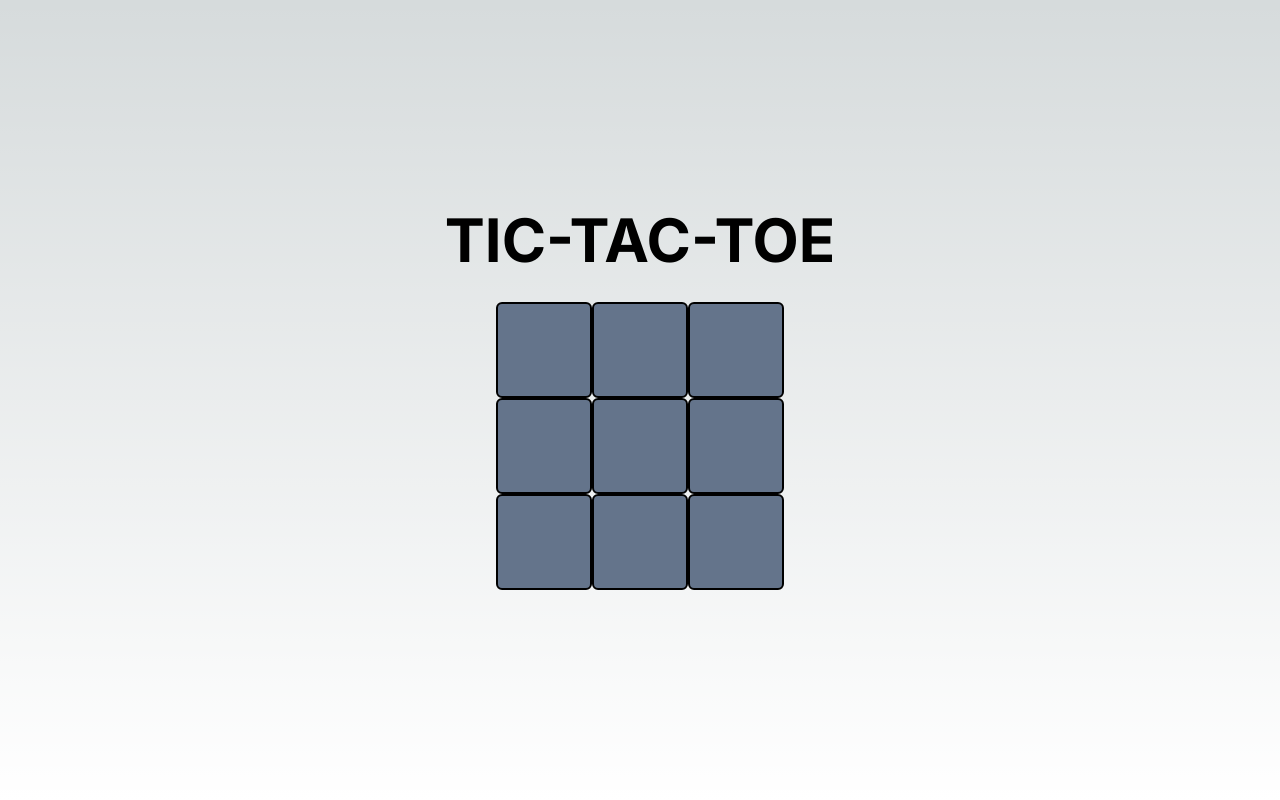
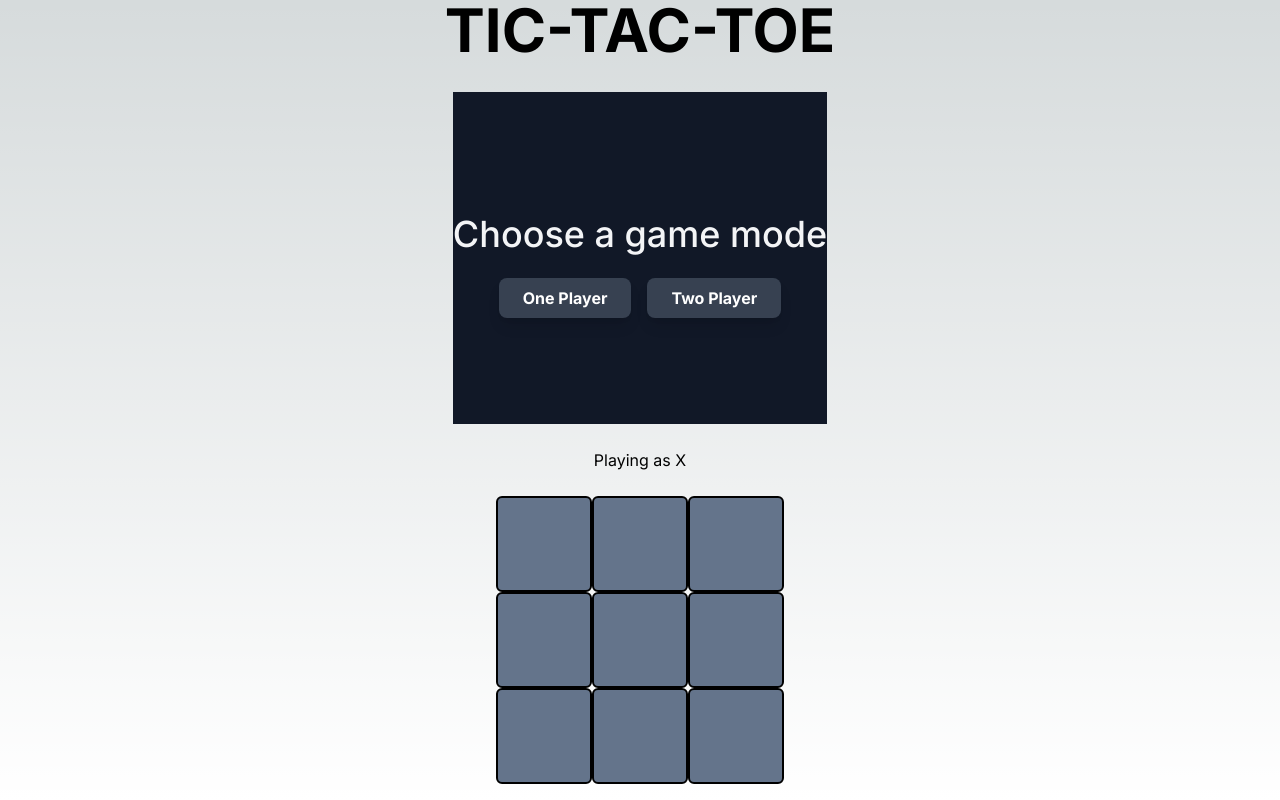
Before and after one commit to M-Sanjay12o52o/tic-tac-toe-nextjs, a Next.js app: page /game in a window 1280 px wide. Built offline with nearby package versions, Linux system fonts and the light colour scheme.

Commit message:
tie condition check

```diff
--- a/src/app/game/page.tsx
+++ b/src/app/game/page.tsx
@@ -18,7 +18,7 @@ const page: FC<pageProps> = ({ }) => {
     }, [gameMode])
 
     return <div>
-        <TicTacToe />
+        <TicTacToe gameMode={gameMode} />
     </div>
 }
 
--- a/src/components/TicTacToe.tsx
+++ b/src/components/TicTacToe.tsx
@@ -1,15 +1,15 @@
-"use client"
+"use client";
 
-import React, { useState } from "react";
+import { useGameMode } from "@/context/GameModeContext";
+import React, { useState, useEffect } from "react";
 
-function TicTacToe() {
+function TicTacToe({ gameMode }: { gameMode: string | null }) {
     const [board, setBoard] = useState(Array(9).fill(null));
     const [isXNext, setIsXNext] = useState(true);
+    const { setGameMode } = useGameMode();
 
     const handleClick = (index: number) => {
-        if (board[index]) return;
-
-        console.log("board[index]", board[index]);
+        if (board[index] || calculateWinner(board) || !gameMode) return;
 
         const newBoard = board.slice();
         newBoard[index] = isXNext ? "X" : "O";
@@ -17,14 +17,37 @@ function TicTacToe() {
         setIsXNext(!isXNext);
     };
 
+    const handleGameModeSelection = (mode: string) => {
+        setGameMode(mode);
+    }
+
+    const computerMove = () => {
+        if (gameMode !== "One Player") return;
+
+        const emptySquares = board
+            .map((square, index) => (square === null ? index : null))
+            .filter((index) => index !== null);
+
+        if (emptySquares.length === 0 || calculateWinner(board)) return;
+
+        const randomIndex = Math.floor(Math.random() * emptySquares.length);
+        const newBoard = board.slice();
+        newBoard[emptySquares[randomIndex] as number] = "O";
+        setBoard(newBoard);
+        setIsXNext(true);
+    };
+
+    useEffect(() => {
+        if (!isXNext && gameMode === "One Player") {
+            setTimeout(computerMove, 500);
+        }
+    }, [isXNext]);
+
     const renderSquare = (index: number) => {
-        console.log("renderSquare", board[index]);
-
         return (
             <div
                 key={index}
-                className="rounded-md w-24 h-24 flex items-center
-         justify-center border-2 border-black text-4xl bg-slate-500"
+                className="rounded-md w-24 h-24 flex items-center justify-center border-2 border-black text-4xl bg-slate-500"
                 onClick={() => handleClick(index)}
             >
                 {board[index]}
@@ -32,12 +55,77 @@ function TicTacToe() {
         );
     };
 
+    const calculateWinner = (board: Array<string | null>) => {
+        const lines = [
+            [0, 1, 2],
+            [3, 4, 5],
+            [6, 7, 8],
+            [0, 3, 6],
+            [1, 4, 7],
+            [2, 5, 8],
+            [0, 4, 8],
+            [2, 4, 6],
+        ];
+
+        for (let i = 0; i < lines.length; i++) {
+            const [a, b, c] = lines[i];
+            if (board[a] && board[a] === board[b] && board[a] === board[c]) {
+                return board[a];
+            }
+        }
+        return null;
+    };
+
+    const isBoardFull = (board: Array<string | null>) => {
+        return board.every(square => square !== null);
+    }
+
+    const winner = calculateWinner(board);
+    const isTie = !winner && isBoardFull(board);
+
     return (
         <div className="flex flex-col items-center justify-center h-screen">
             <h1 className="text-6xl font-bold mb-8">TIC-TAC-TOE</h1>
+            {!gameMode ? (
+                <div className="flex flex-col items-center justify-center h-screen bg-gray-900">
+                    <h3 className="text-4xl font-medium mt-4 mb-6 text-gray-100">
+                        Choose a game mode
+                    </h3>
+                    <div className="flex space-x-4">
+                        <button
+                            onClick={handleGameModeSelection.bind(null, "One Player")}
+                            className="bg-gray-700 hover:bg-gray-600 text-white font-bold py-2 px-6 rounded-lg shadow-lg transform hover:scale-105 transition-transform"
+                        >
+                            One Player
+                        </button>
+                        <button
+                            onClick={handleGameModeSelection.bind(null, "Two Player")}
+                            className="bg-gray-700 hover:bg-gray-600 text-white font-bold py-2 px-6 rounded-lg shadow-lg transform hover:scale-105 transition-transform"
+                        >
+                            Two Player
+                        </button>
+                    </div>
+                </div>
+
+            ) : (
+                <h2 className="text-2xl font-bold mb-4 text-gray-700">Game mode: {gameMode}</h2>
+            )}
+            <br />
+            <h3>Playing as {isXNext ? "X" : "O"}</h3>
+            <br />
             <div className="grid grid-cols-3 gap-0">
                 {Array.from({ length: 9 }).map((_, index) => renderSquare(index))}
             </div>
+            {winner && (
+                <h2 className="text-4xl font-bold mt-4">
+                    Winner: {winner}
+                </h2>
+            )}
+            {
+                <h2 className="text-4xl font-bold mt-4">
+                    {isTie ? "It's a Tie" : ""}
+                </h2>
+            }
         </div>
     );
 }
```
